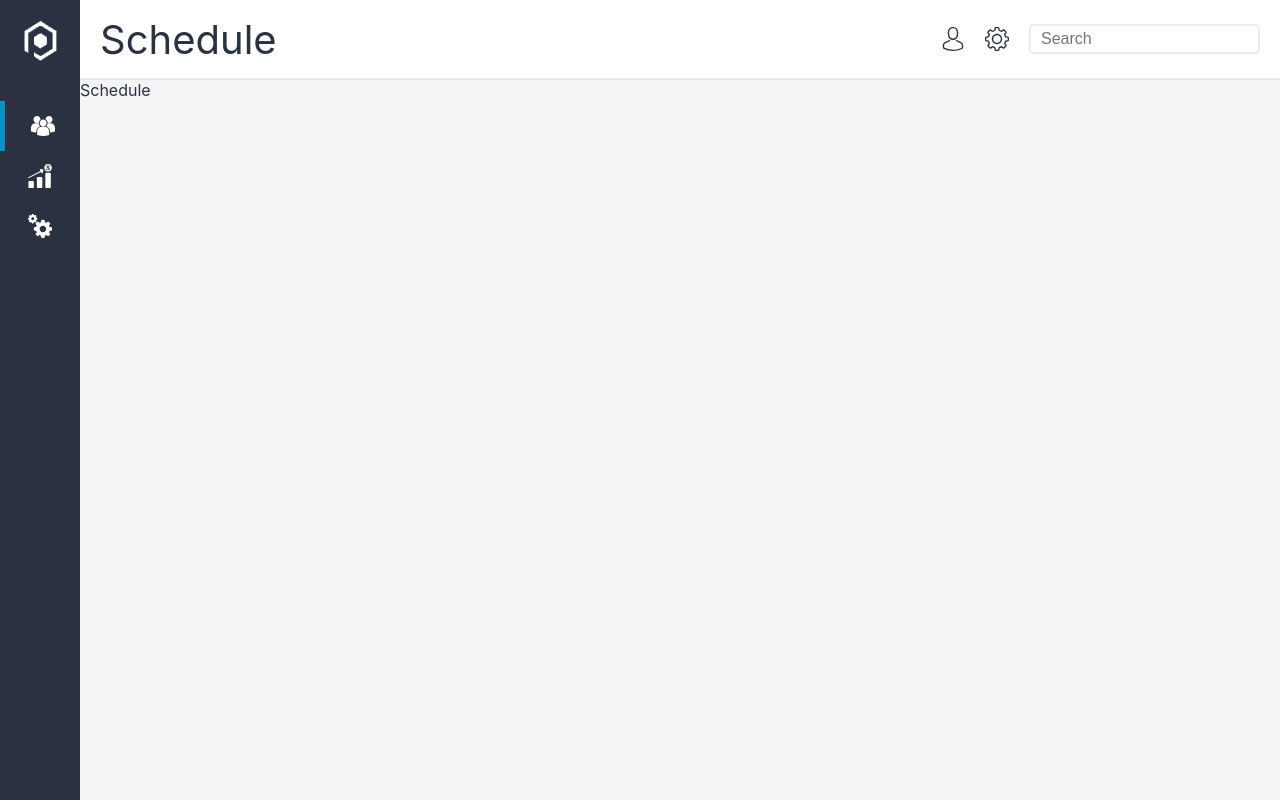
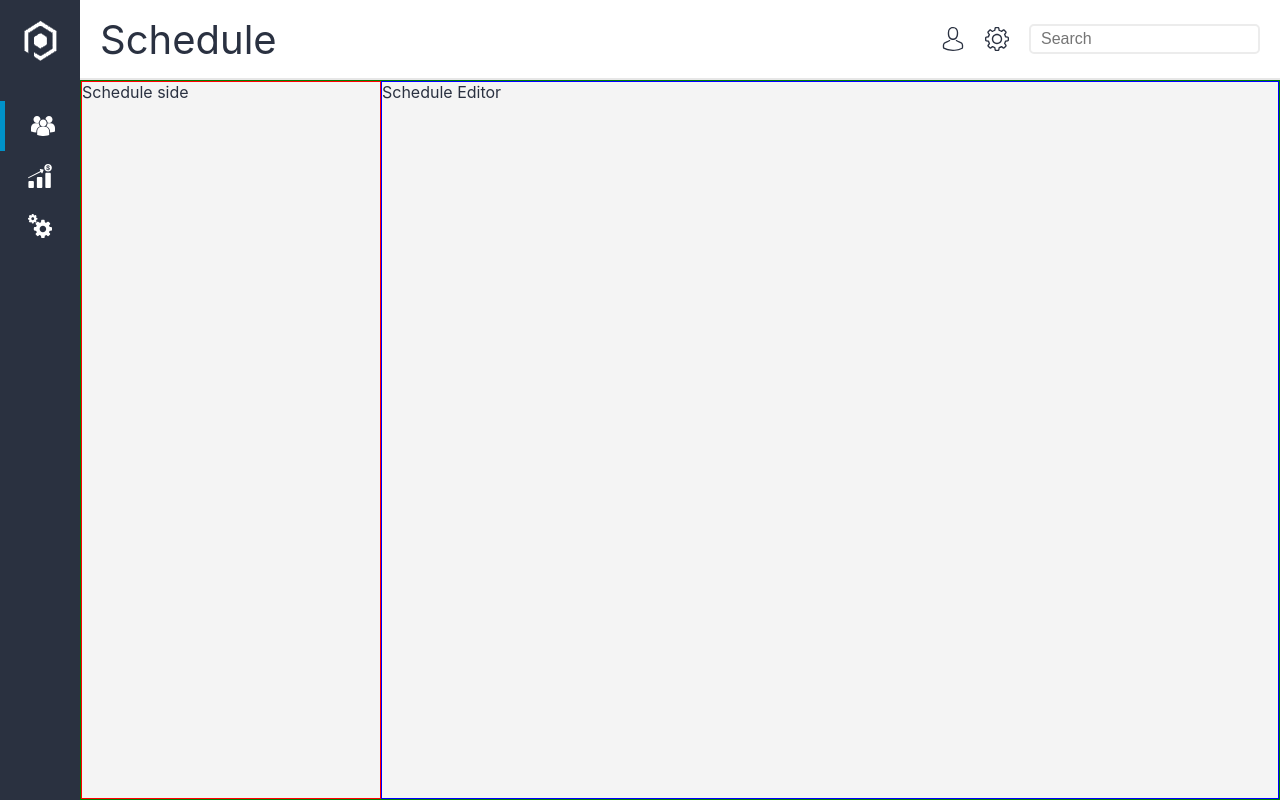
Before and after one commit to claudiogaraycochea/schedule, a React (Create React App) app: page / in a window 1280 px wide. Built offline with nearby package versions, Linux system fonts and the light colour scheme.

Commit message:
Schedule base

```diff
--- /dev/null
+++ b/src/components/schedule/Schedule.css
@@ -0,0 +1,14 @@
+.schedule {
+	display: flex;
+	border: 1px solid green;
+}
+
+.schedule-side {
+	width: 300px;
+	border: 1px solid red;
+}
+
+.schedule-content {
+	flex: auto;
+	border: 1px solid blue;
+}
--- a/src/components/schedule/Schedule.js
+++ b/src/components/schedule/Schedule.js
@@ -1,10 +1,19 @@
 import React, { Component } from 'react';
+import './Schedule.css';
 
 class Schedule extends Component {
   render() {
     return (
-      <div className="content-page">
-        Schedule
+      <div className="content-page schedule">
+        <div className="schedule-side">
+          {/*<SideMenu />*/}
+          Schedule side
+        </div>
+        <div className="schedule-content">
+          Schedule Editor
+          {/*<HeaderPage />
+          <Schedule />*/}
+        </div>
       </div>
     );
   }
```
